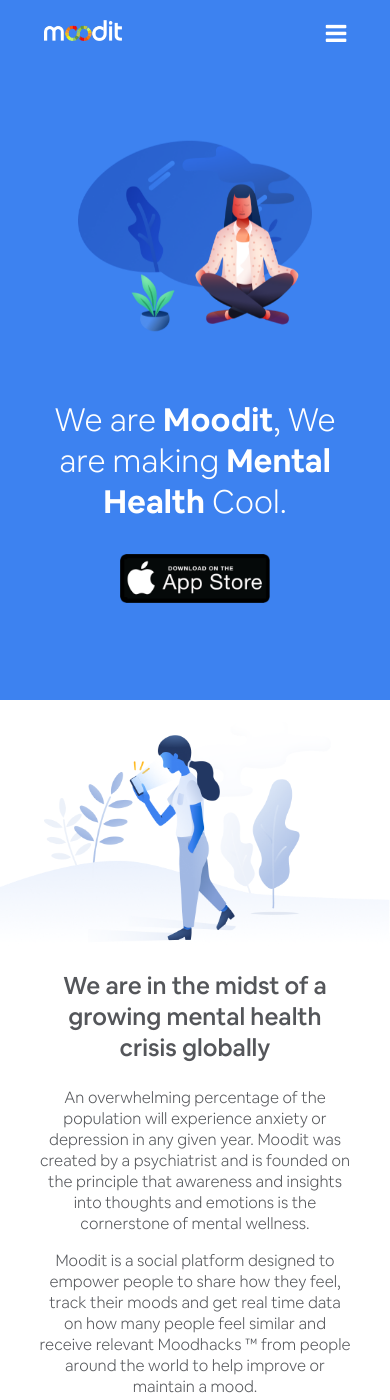
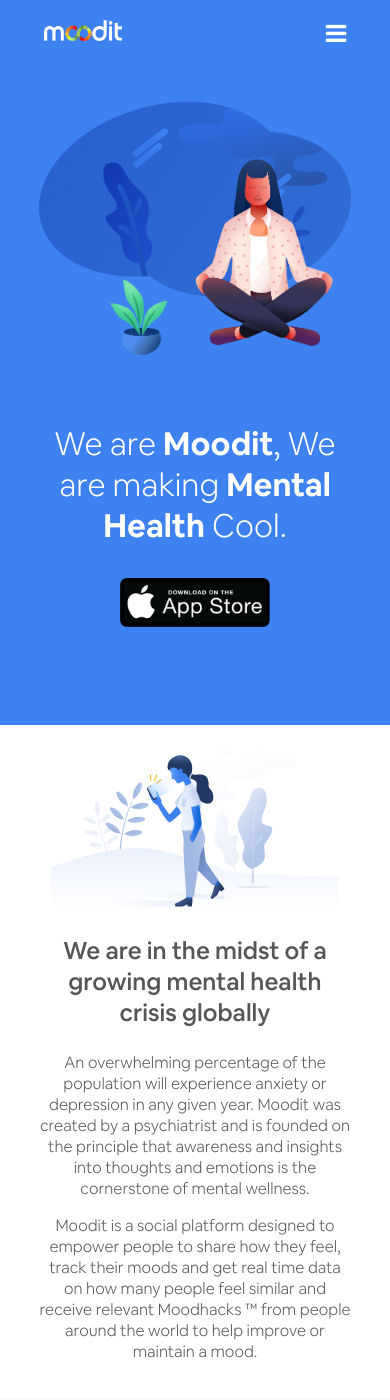
Before and after one commit to Tanmay-jana/moodit-frontend, a React (Create React App) app: page / in a window 390 px wide. Shown: the top 1400 px of the page. Built offline with nearby package versions, Linux system fonts and the light colour scheme.

Commit message:
changing section2 image proportion

```diff
--- a/src/Components/LandingPage/LandingPage.css
+++ b/src/Components/LandingPage/LandingPage.css
@@ -264,8 +264,8 @@
     }
 
     .maditation-img1 {
-        width: 60%;
-        padding-top: 25%;
+        width: 80%;
+        padding-top: 15%;
     }
 
     .appstore-link {
--- a/src/Components/Section1/Section1.css
+++ b/src/Components/Section1/Section1.css
@@ -37,8 +37,8 @@
 
     .walking-img {
         display: block;
-        max-width:125%;
-        max-height:100%;
+        max-width: 125%;
+        max-height: 100%;
         width: auto;
         height: auto;
     }
@@ -71,8 +71,12 @@
     }
 
     .walking-img {
+        /* width: 125%; */
+        display: block;
+        max-width: 18rem;
+        max-height: 12rem;
+        width: auto;
         height: auto;
-        width: 125%;
     }
 
     .section1-text-container {
```
